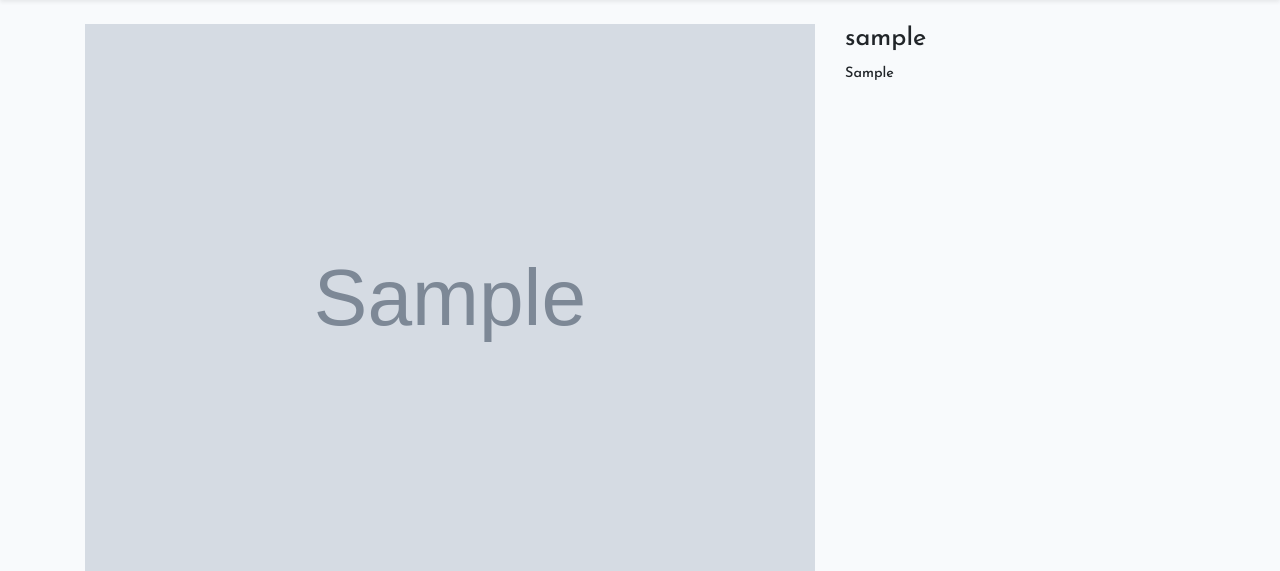
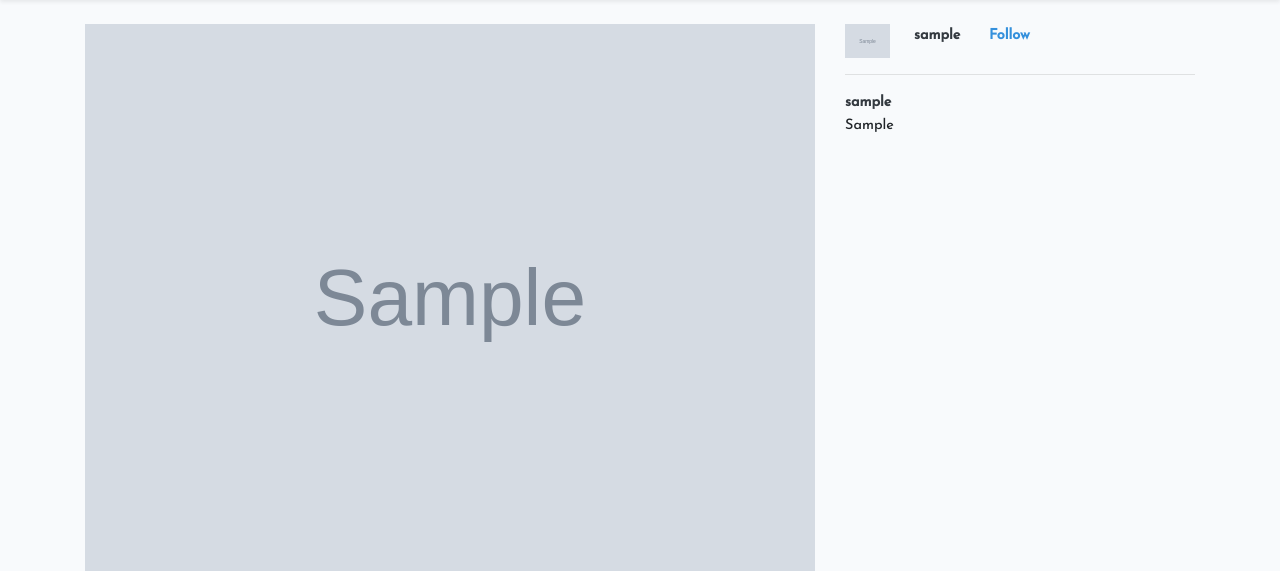
Before and after one commit to M0stafaKhaled/Instgrem_LaravelAPP, a Laravel app: page /p/1 in a window 1280 px wide. Shown: the part 55-626 px from the top of the page. Run offline with Laravel 8, Linux system fonts and the light colour scheme; a user stored in the database is signed in; tables that the repository leaves empty hold one stand-in row (values such as "Sample post"); grey boxes marked "Sample" are stand-in pictures; style sheets or scripts are compiled from the project's sources.

Commit message:
fix edite profile

```diff
--- a/app/Http/Controllers/ProfileController.php
+++ b/app/Http/Controllers/ProfileController.php
@@ -36,9 +36,10 @@ class ProfileController extends Controller
             $imagePaht = request('image')->store('profile', 'public');
             $image = Image::make(public_path("storage/{$imagePaht}"))->fit(1000, 1000);
             $image->save();
+            $imageArray = ['image' => $imagePaht];
         }
 
-        auth()->user()->profile->update(array_merge($data, ['image' => $imagePaht]));
+        auth()->user()->profile->update(array_merge($data, $imageArray ?? []));
         return redirect("/Profile/{$user->id}");
     }
 }
--- a/app/Profile.php
+++ b/app/Profile.php
@@ -9,6 +9,12 @@ class Profile extends Model
 {
     protected $guarded = [];
 
+
+    public function profileImage()
+    {
+        $imagePaht =  ($this->image) ?   $this->image : 'profile/G6OfSVuNdQlC1bNgDHL13TPwVNiZ4D2gEc1FtqM5.png';
+        return '/storage/' . $imagePaht;
+    }
     public function user()
     {
         return $this->belongsTo(User::class);
--- a/resources/views/posts/show.blade.php
+++ b/resources/views/posts/show.blade.php
@@ -9,7 +9,28 @@
         </div>
         <div class="col-4">
             <div>
-                <h3>{{$post->user->username}}</h3>
+
+                <div class="d-flex">
+                    <div class="pr-4">
+                        <img src="/storage/{{$post->user->profile->image}}" class="w-100  around-circle" style="max-width: 45px">
+                    </div>
+
+                    <div>
+                        <div class="font-weight-bold">
+                            <a href="/Profile/{{$post->user->id}}" class="text-dark">
+                                {{$post->user->username}}
+                            </a>
+                            <a href="" Class="pl-4">Follow</a>
+                        </div>
+
+                    </div>
+                </div>
+                <hr>
+                <div class="font-weight-bold ">
+                    <a href="{{$post->user->profile->profileImage()}}" class="text-dark">
+                        {{$post->user->username}}
+                    </a>
+                </div>
                 <p>{{$post->caption}}</p>
             </div>
         </div>
--- a/resources/views/profile/index.blade.php
+++ b/resources/views/profile/index.blade.php
@@ -6,7 +6,7 @@
     <div class="row">
         <div class="col-3 p-5">
 
-            <img src="/storage/{{$user->profile->image}}" width="200" height="200" class="rounded-circle w-100">
+            <img src="{{$user->profile->profileImage()}}" width="200" height="200" class="rounded-circle w-100">
         </div>
         <div class="col-9 pt-5">
             <div class="d-flex justify-content-between">
```
